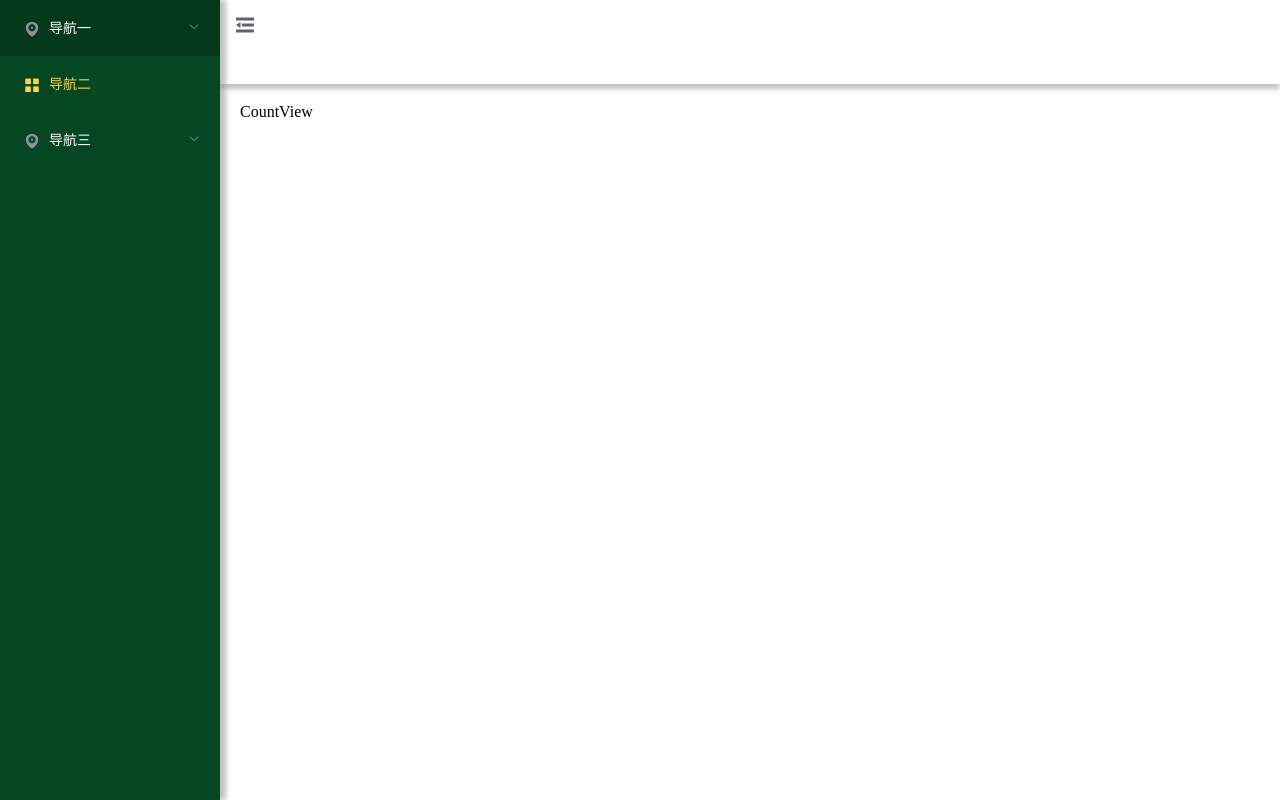
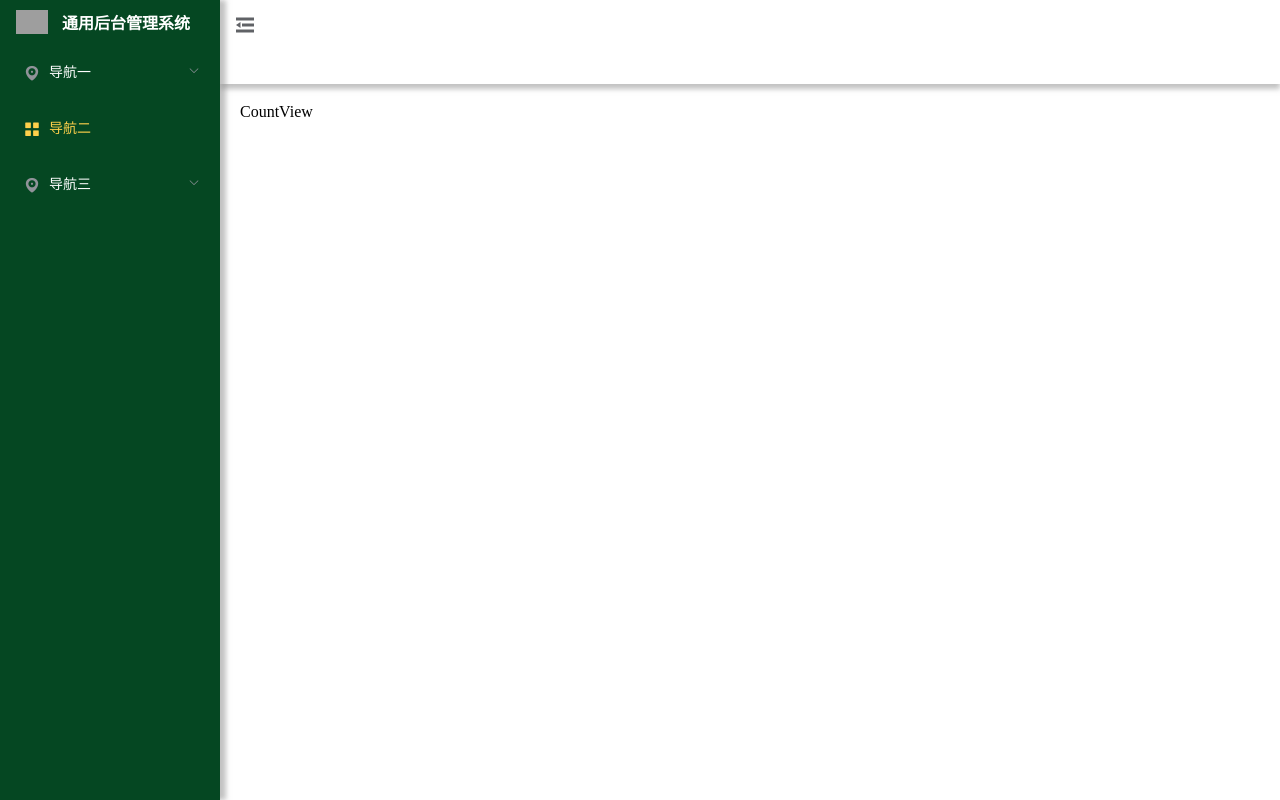
Before and after one commit to JacksonYaooo/Vue2-management, a Vue app: page / in a window 1280 px wide. Built offline with nearby package versions, Linux system fonts and the light colour scheme; sample sign-in values are in the browser's storage; grey boxes are pictures that could not be loaded.

Commit message:
feat: 增加导航栏logo和标题

```diff
--- a/src/views/layout/NavBar.vue
+++ b/src/views/layout/NavBar.vue
@@ -1,10 +1,14 @@
 <template>
-  <div class="navbar">
+  <div class="navbar" :class="{isColl:isCollapse}">
     <!--
       @open="handleOpen"
       @close="handleClose"
       :unique-opened="true" 控制是否只保持一个子菜单的展开
      -->
+     <h1 class="main-logo">
+      <img src="../../assets/images/logo.png" alt="" width="32px">
+      <span v-show="!isCollapse">通用后台管理系统</span>
+     </h1>
     <el-menu
       default-active="2"
       class="el-menu-vertical-demo"
@@ -67,5 +71,25 @@ export default {
   .el-menu {
     border: none;
   }
+  // & 同时拥有navbar类和isColl类的标签，继承父级
+  &.isColl{
+    width: 64px;
+  }
+  img{
+    vertical-align: middle;
+  }
+  .main-logo{
+    padding: 10px 16px;
+    position: relative;
+    span{
+      min-width: 130px;
+      color: #fff;
+      font-weight: bold;
+      display: inline-block;
+      position: absolute;
+      left: 62px;
+      top: 16px;
+    }
+  }
 }
 </style>
```
Also changed, not shown: src/assets/images/1.png (deleted).
